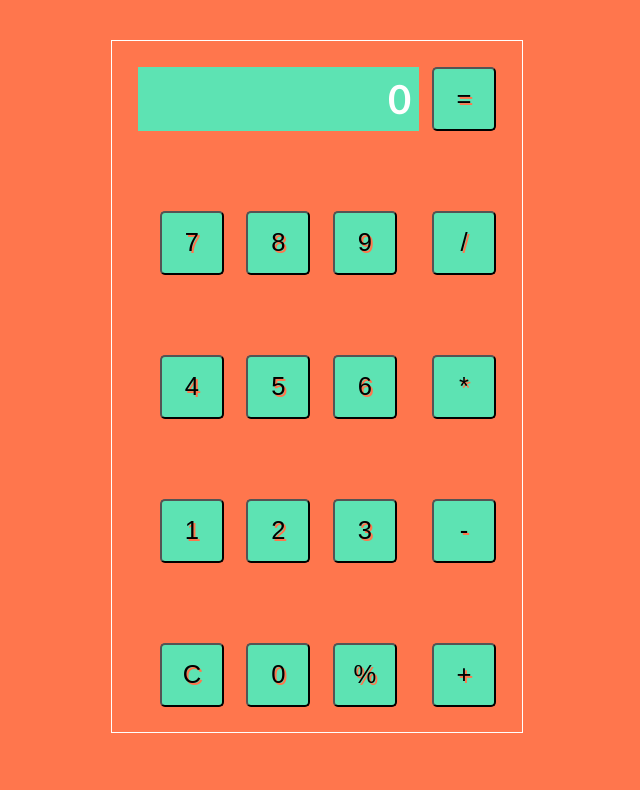
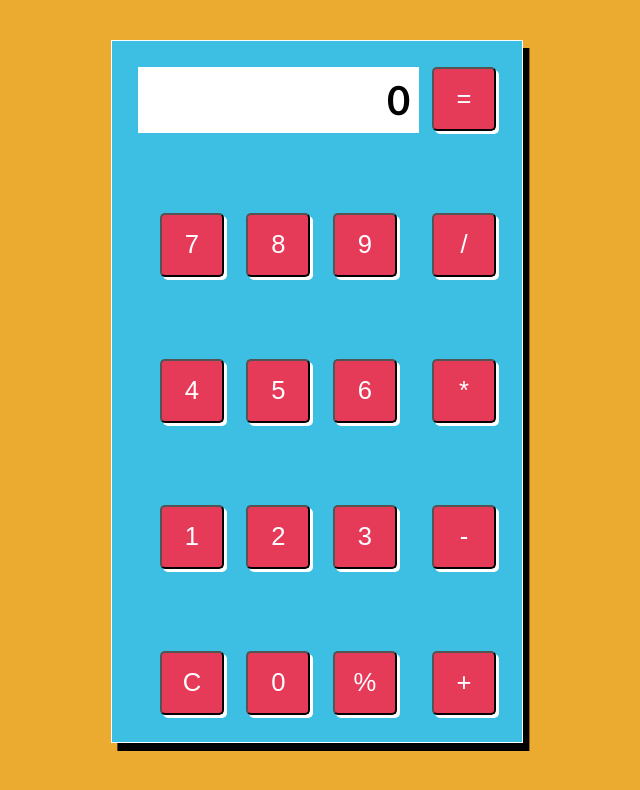
Before and after one commit to iDK-pseudo/calculator-app, a plain HTML site: page index.html in a window 1280 px wide. Shown: the whole page, without its empty margins (281-921 px from the left). Drawn offline with Linux system fonts and the light colour scheme.

Commit message:
Visual Change

```diff
--- a/index.css
+++ b/index.css
@@ -1,12 +1,15 @@
 body {
-    /* background-image: linear-gradient(#69DDFF,#0A122A); */
-    background-color: #FF764D;
+    /* background-image: linear-gradient(#5DE3B3,#C6FB67); */
+    /* height : 100%; */
+    background-color: #EBAB30;
 }
 
 #container {
     display : grid;
     border: 1px solid white;
     padding: 2vw;
+    background-color: #3DBEE3;
+    box-shadow: 0.5vw 1vh;
     margin-top: 5vh;
     width: 28vw;
     grid-template-columns: 2fr 0.3fr;
@@ -22,27 +25,28 @@ body {
    padding: 1vh;
    text-align: right;
    font-weight: bold;
-   color : white;
-   background-color: #5DE3B3;
+   color : black;
+   background-color : white;
+   border : 1px solid white;
    font-family: 'Trebuchet MS', 'Lucida Sans Unicode', 'Lucida Grande', 'Lucida Sans', Arial, sans-serif;
 }
 
-.screen {
-    font-size:5vh;
-}
 
 button {
     width : 5vw;
     height : 8vh;
     font-size: 2vw;
-    background-color : #5DE3B3;
-    text-shadow: 2px 2px #FF764D;
+    background-color : #E63A59;
+    color : white;
     transition-duration: 0.4s;
     border-radius: 5px;
+    box-shadow : 3px 3px;
 }
 
 button:hover{
     background-color : white;
+    color : #E63A59;
+    box-shadow : 1px 1px;
 }
 
 .numRow1{
```
